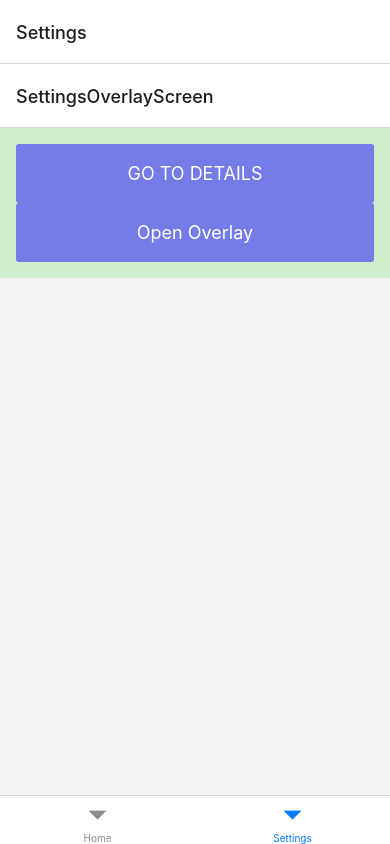
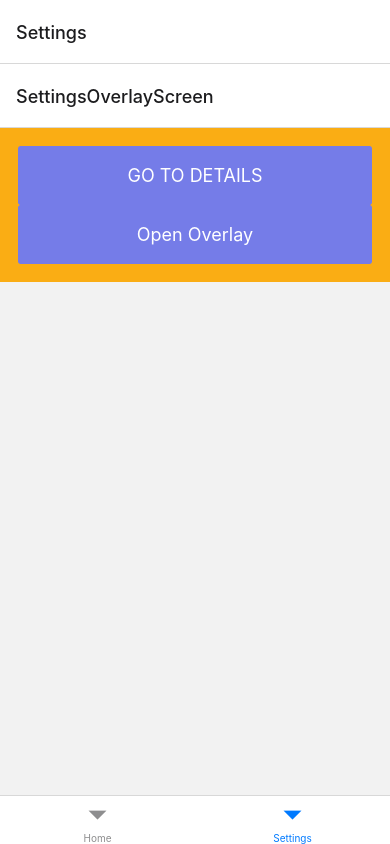
Before and after one commit to xblue-light/expo-boilerplate-ts, a React Native app: screen /Settings in a window 390 px wide. Built offline with nearby package versions, Linux system fonts and the light colour scheme.

Commit message:
chore: tweak custom text components and others

```diff
--- a/app/components/Button.tsx
+++ b/app/components/Button.tsx
@@ -11,7 +11,7 @@ interface Props {
   onPress?: () => void;
   overrideStyles?: StyleProp<ViewStyle>;
 }
-// Your App
+
 export const AlphaButton = (props: Props): JSX.Element => {
   return (
     <RaisedButton
--- a/app/components/FlatList.tsx
+++ b/app/components/FlatList.tsx
@@ -29,8 +29,9 @@ const Item = ({ title }: any) => (
   </View>
 );
 
-export const FlatListAlpha = () => {
-  const renderItem = ({ item }: any) => <Item title={item.title} />;
+export const FlatListAlpha = (): JSX.Element => {
+  const renderItem = ({ item }: any) =>
+    (<Item title={item.title} />) as JSX.Element;
 
   return (
     <SafeAreaView style={styles.container}>
--- a/app/components/Header.tsx
+++ b/app/components/Header.tsx
@@ -11,7 +11,7 @@ export const HeaderAlpha = () => {
         backgroundImageStyle={{}}
         barStyle="default"
         centerComponent={{
-          text: "Engagify",
+          text: "Engage Trustify",
           style: { color: "#fff" },
         }}
         centerContainerStyle={{}}
--- a/app/components/Overlay.tsx
+++ b/app/components/Overlay.tsx
@@ -1,12 +1,16 @@
 import React, { useState } from "react";
 import { Button, Overlay, Icon } from "@rneui/themed";
-import { View, Text, SafeAreaView } from "react-native";
+import { Text, SafeAreaView } from "react-native";
 import { useTheme } from "@rneui/themed";
 import { globalStyles } from "../styles/global";
 
 type OverlayComponentProps = {};
 
-// TODO: Need to make component much more reuseable
+//
+// TODO:
+// 1. Need to make component much more reuseable
+// 2. Fix types
+//
 export const OverlayAlpha: React.FunctionComponent<OverlayComponentProps> = ({
   navigation,
 }: any) => {
@@ -20,8 +24,8 @@ export const OverlayAlpha: React.FunctionComponent<OverlayComponentProps> = ({
   return (
     <SafeAreaView
       style={{
-        padding: 16,
-        backgroundColor: "#cece",
+        padding: theme.spacing.md,
+        backgroundColor: theme.colors.warning,
       }}
     >
       <Button
--- a/app/components/TextAlpha.tsx
+++ b/app/components/TextAlpha.tsx
@@ -2,10 +2,13 @@ import React from "react";
 import { Text } from "react-native";
 import { ThemeConsumer } from "@rneui/themed";
 
+// Note: Keep in mind that this component should be rendered inside a theme provider otherwise this component will not work as expected.
 export const TextAlpha = () => (
   <ThemeConsumer>
     {({ theme }) => (
-      <Text style={{ color: theme.colors.grey1 }}>TEXTALPHA COMPONENT!</Text>
+      <Text style={{ color: theme.colors.grey1 }}>
+        Text component using theme consumer!
+      </Text>
     )}
   </ThemeConsumer>
 );
--- a/app/components/TextBeta.tsx
+++ b/app/components/TextBeta.tsx
@@ -5,6 +5,8 @@ import { Text } from "react-native";
 export const TextBeta = () => {
   const { theme } = useTheme();
   return (
-    <Text style={{ color: theme.colors.primary }}>TEXTBETA COMPONENT!</Text>
+    <Text style={{ color: theme.colors.primary }}>
+      Text component using use theme hook.
+    </Text>
   );
 };
```
